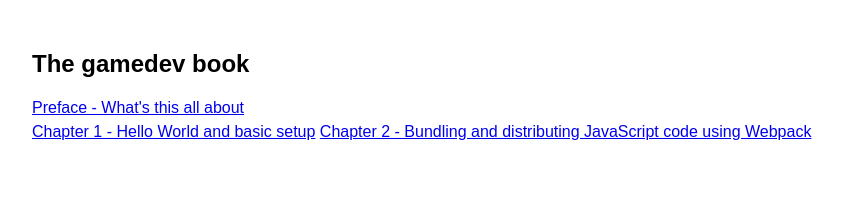
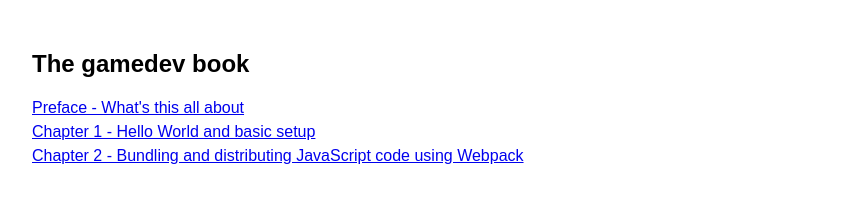
Before and after one commit to suldashi/gamebook, a website: page index.html in a window 1280 px wide. Shown: the whole page, without its empty margins (0-843 px from the left). Drawn offline with Linux system fonts and the light colour scheme.

Commit message:
newline in index

```diff
--- a/index.html
+++ b/index.html
@@ -8,7 +8,7 @@
     <article>
         <h1>The gamedev book</h1>
         <a href="preface">Preface - What's this all about</a><br>
-        <a href="c1">Chapter 1 - Hello World and basic setup</a>
+        <a href="c1">Chapter 1 - Hello World and basic setup</a><br>
         <a href="c2">Chapter 2 - Bundling and distributing JavaScript code using Webpack</a>
     </article>
 </body>
```
